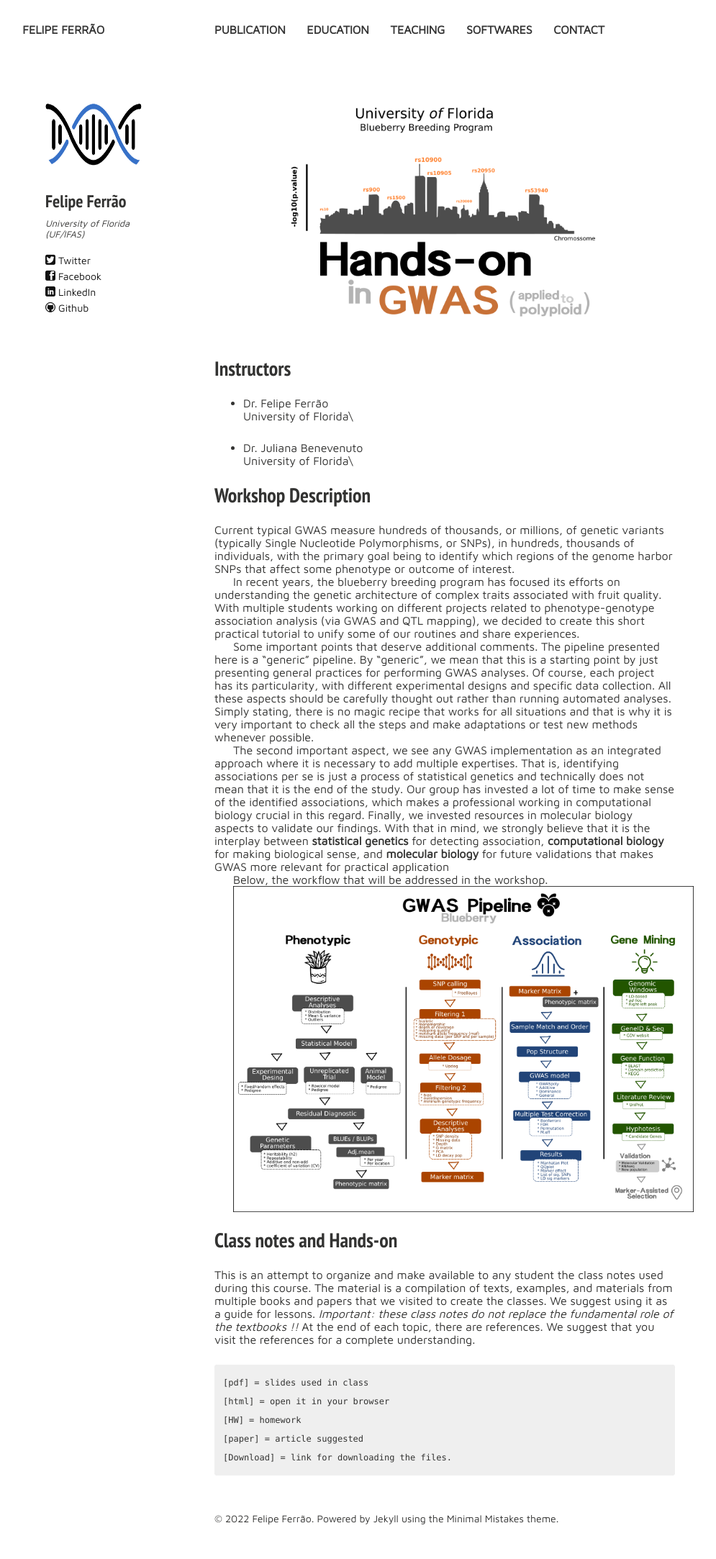
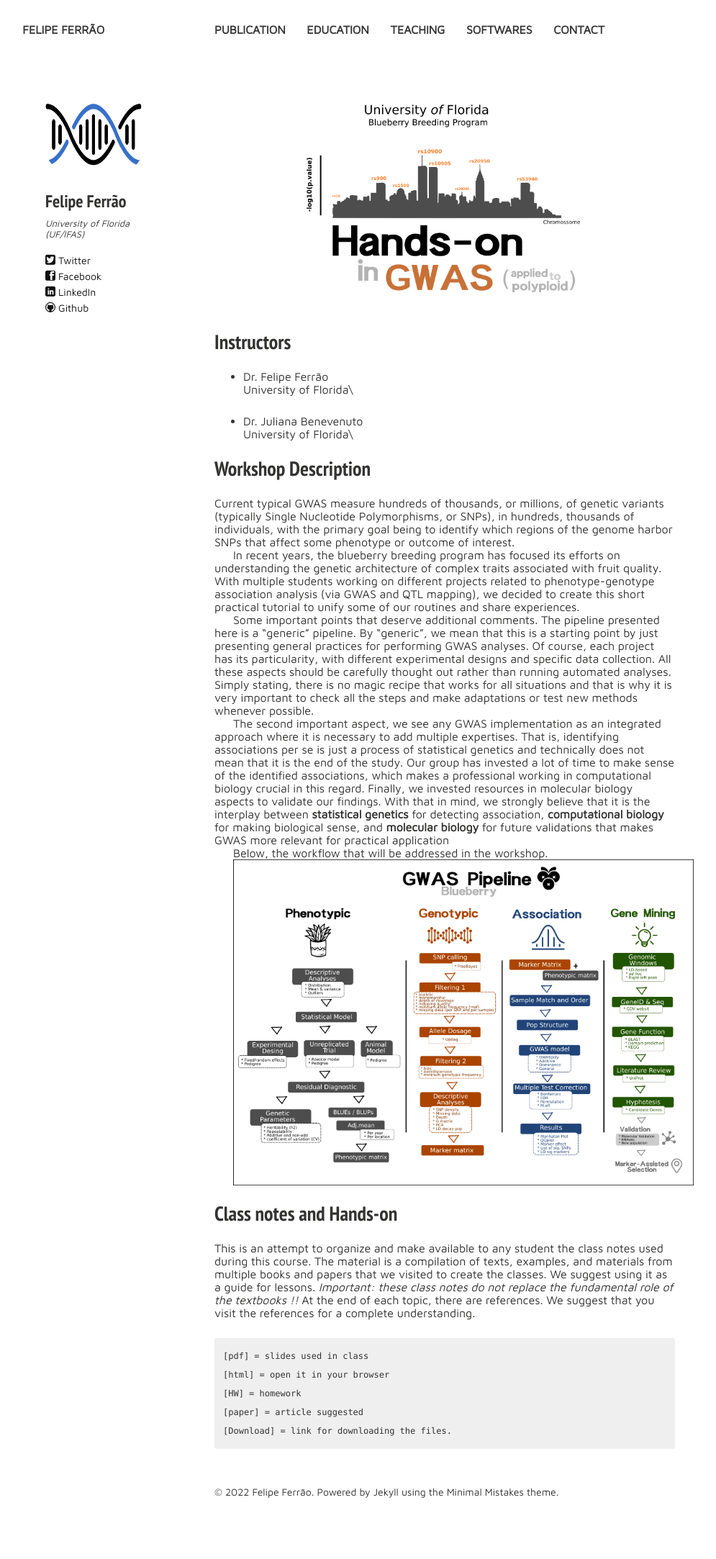
Before and after one commit to lfelipe-ferrao/lfelipe-ferrao.github.io, a Jekyll site: the page built from class/GWAS/index.md, in a window 1280 px wide. Shown: the whole page at 72% size, without its empty margins (22-1017 px from the left). Built offline with Jekyll 4.4.1, drawn with Linux system fonts in a browser that asks for light colours; nearby versions of some CDN libraries; our own code applies the rules of GitHub Pages for plain Markdown files; after the commit the page ends 2129 px from its top, so only the background shows below that.

Commit message:
Update index.md

```diff
--- a/class/GWAS/index.md
+++ b/class/GWAS/index.md
@@ -1,5 +1,5 @@
 <p align="center">
-  <img src="./gwas_logo.png" height="400" width="500"/>
+  <img src="./gwas_logo.png" height="400" width="450"/>
 </p>
 
 ## Instructors
```
